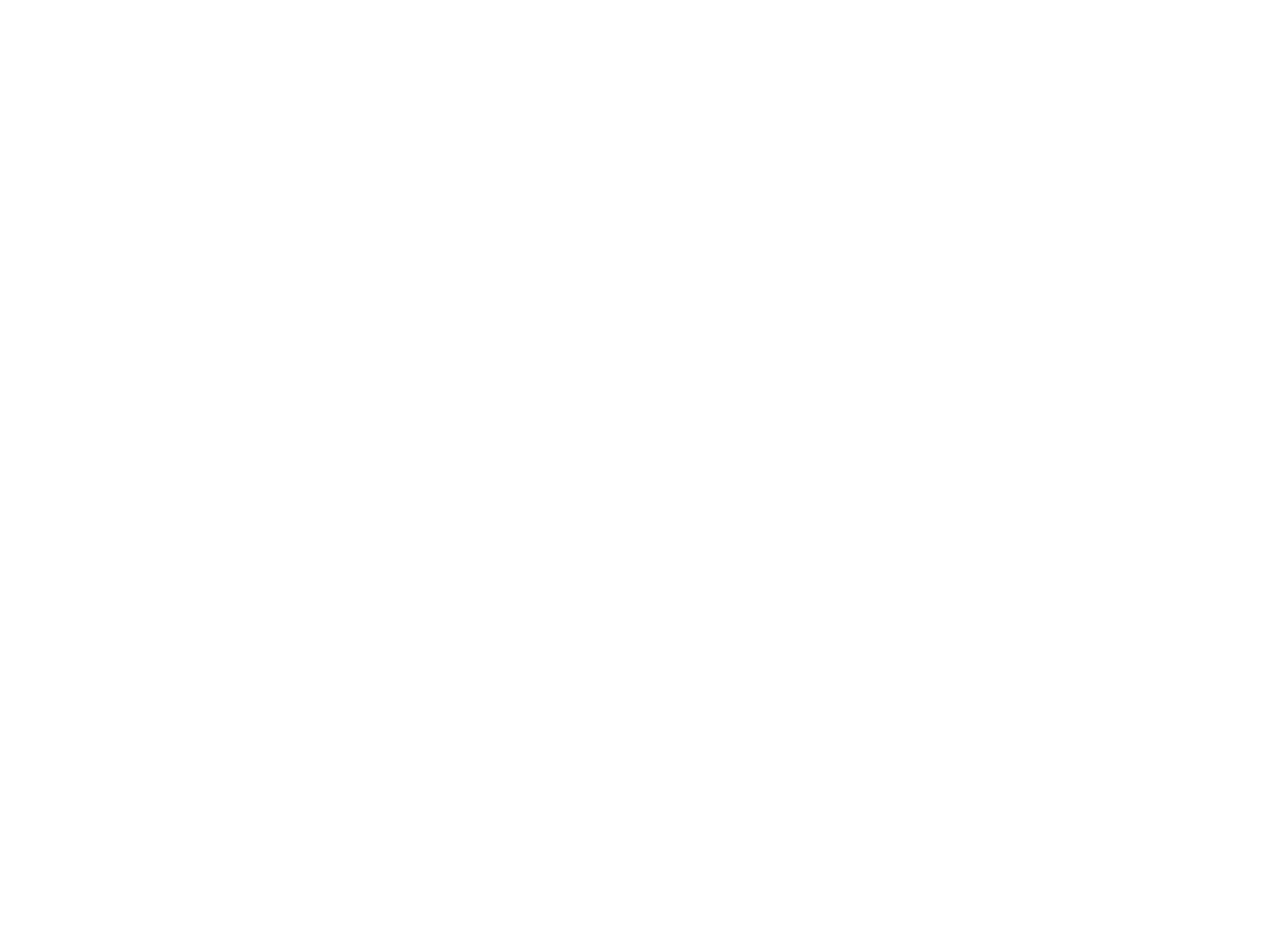
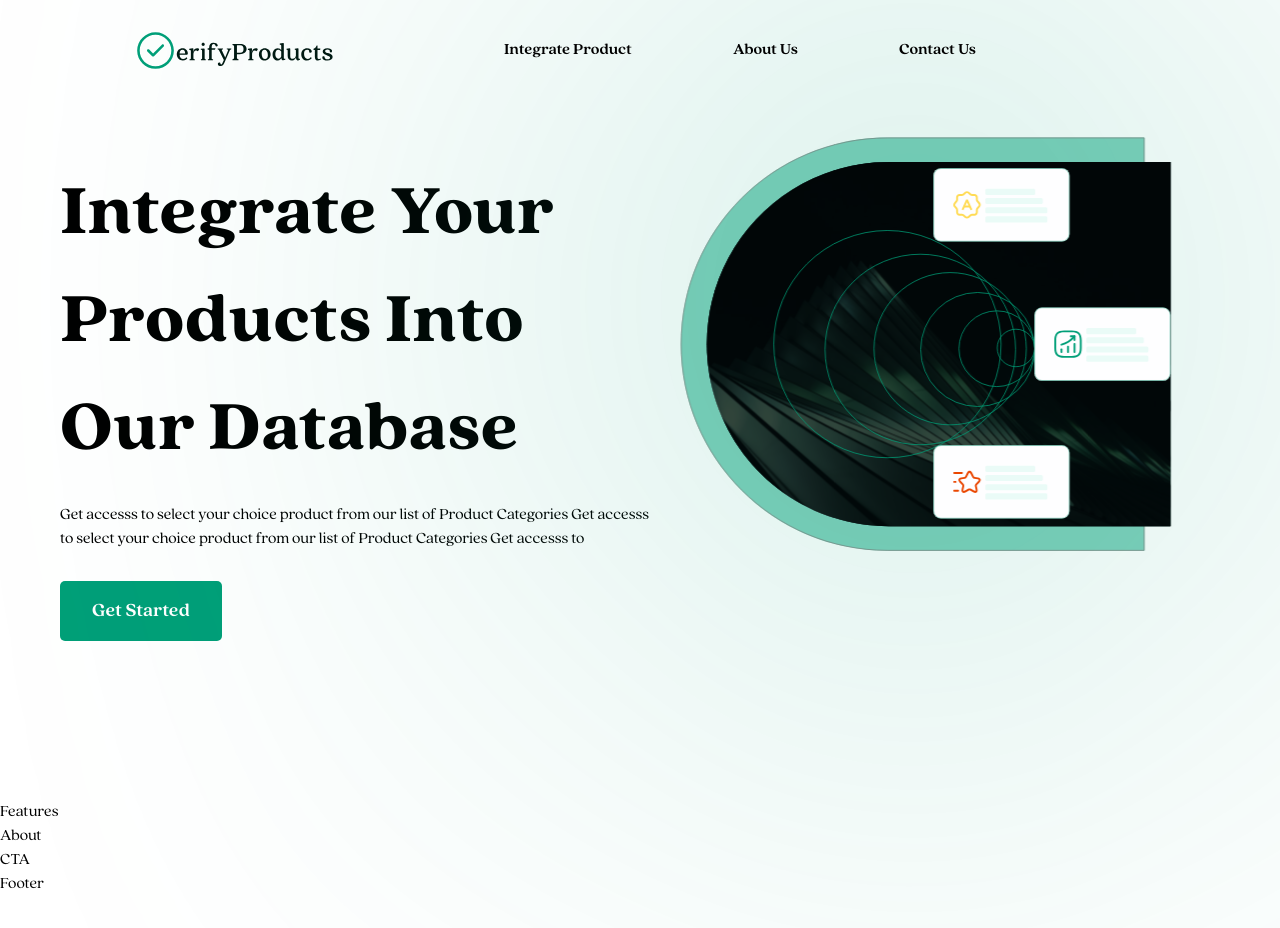
Before and after one commit to Verify-App-TUTN/VerifyProduct, a React (Create React App) app: page / in a window 1280 px wide. Before the commit this address had no page. Shown: the top 928 px of the page. Before the commit the page ends 800 px from the top, so only its background shows below. Built offline with nearby package versions, Linux system fonts and the light colour scheme.

Commit message:
fixed pages

```diff
--- a/src/App.jsx
+++ b/src/App.jsx
@@ -6,7 +6,7 @@ function App() {
   document.title = "Verify Product";
   return (
     <Routes>
-      <Route index path="/:ff" element={<Home />} />
+      <Route index path="/" element={<Home />} />
       {/* <Route path="/verifyform" element={<VerifyForm />} />
       <Route path="/verifyproduct" element={<Verifyproduct />} />
       <Route path="/product" element={<ProductN />} /> */}
```
